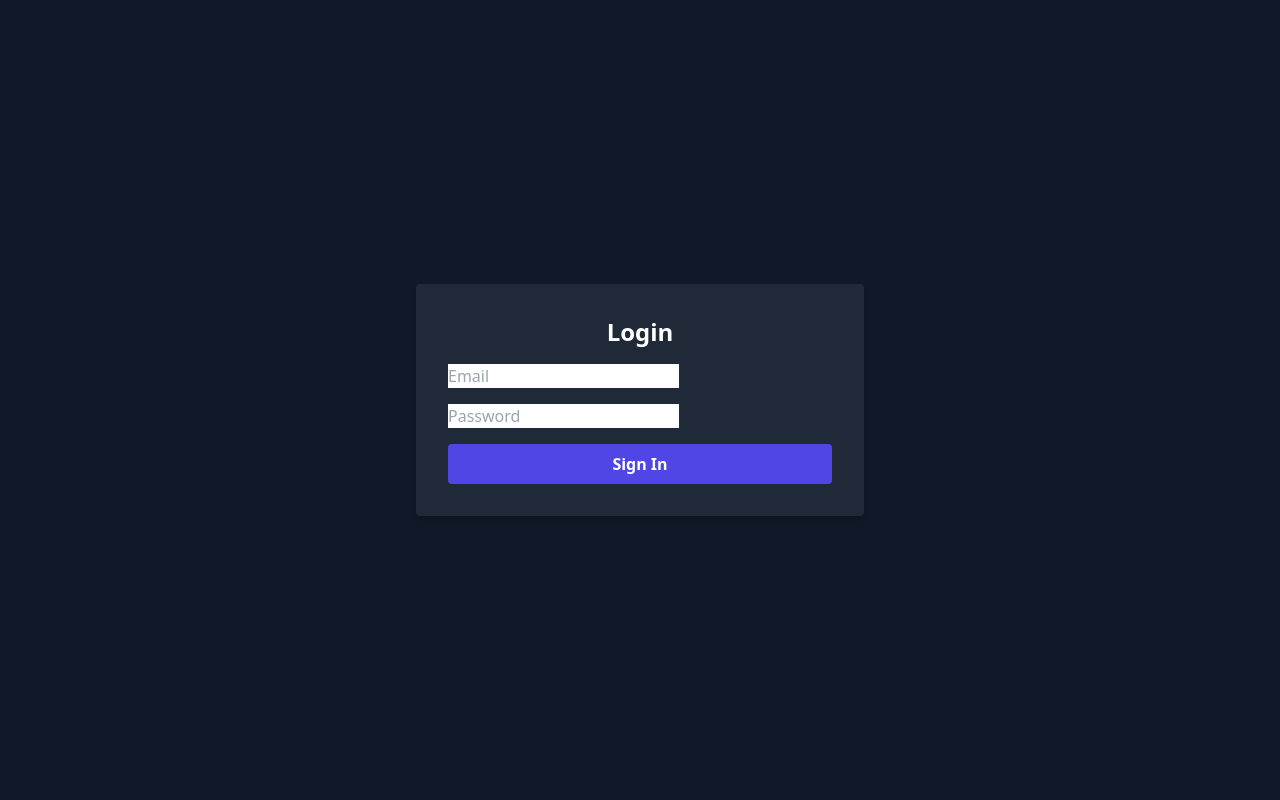
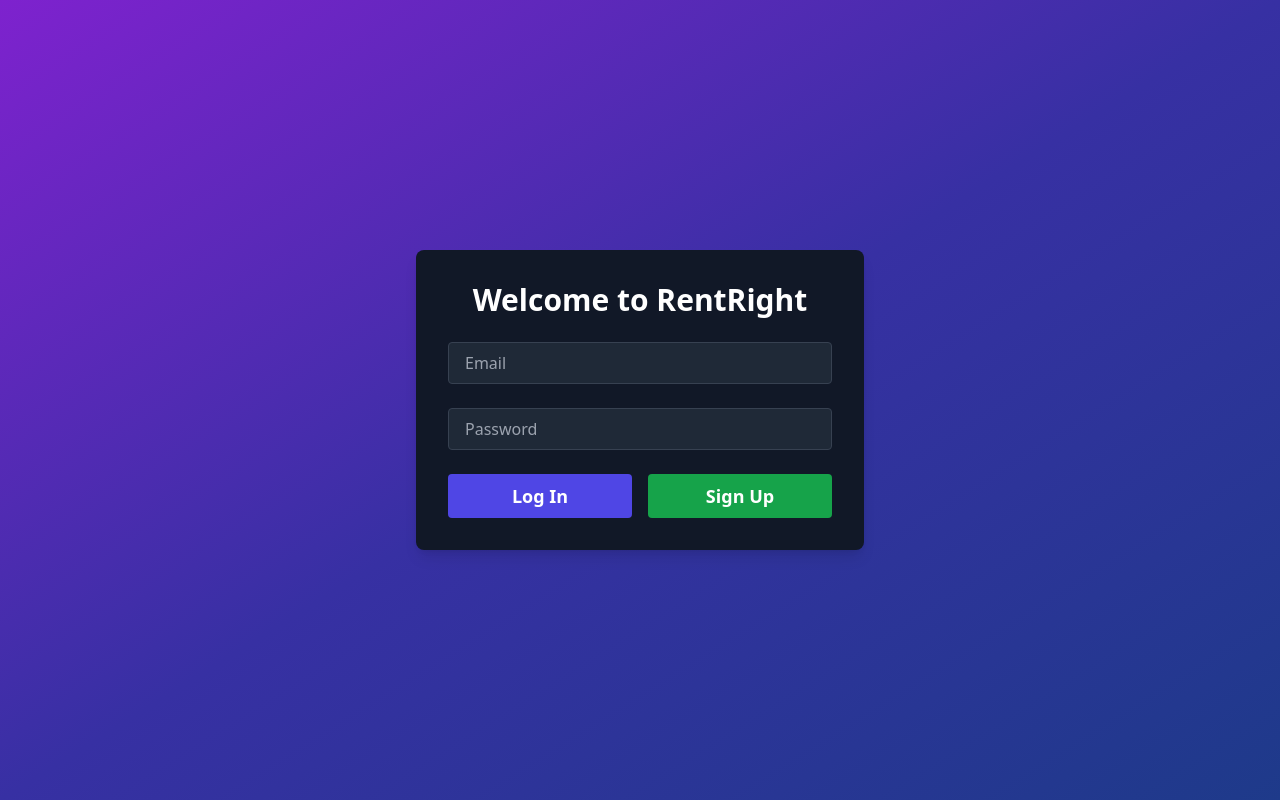
Before and after one commit to finnmcsherry21/rentright-app, a Next.js app: page /login in a window 1280 px wide. Built offline with nearby package versions, Linux system fonts and the light colour scheme.

Commit message:
Fix password input on login page

```diff
--- a/pages/landlord.tsx
+++ b/pages/landlord.tsx
@@ -1,14 +1,28 @@
 import { useEffect, useState } from 'react';
 import { db, auth } from '../src/firebase';
-import { collection, addDoc, query, onSnapshot, orderBy, Timestamp } from 'firebase/firestore';
+import {
+  collection,
+  addDoc,
+  query,
+  onSnapshot,
+  orderBy,
+  Timestamp,
+  DocumentData,
+} from 'firebase/firestore';
 import { onAuthStateChanged } from 'firebase/auth';
 import Navbar from '../components/Navbar';
 import useAuthProtection from '../src/hooks/useAuthProtection';
 
+interface Message extends DocumentData {
+  text: string;
+  sender: string;
+  timestamp: Timestamp;
+}
+
 export default function LandlordChat() {
   useAuthProtection();
   const [message, setMessage] = useState('');
-  const [messages, setMessages] = useState<any[]>([]);
+  const [messages, setMessages] = useState<Message[]>([]);
   const [user, setUser] = useState<any>(null);
 
   useEffect(() => {
@@ -18,7 +32,7 @@
 
     const q = query(collection(db, 'messages'), orderBy('timestamp'));
     const unsubscribeMessages = onSnapshot(q, (snapshot) => {
-      const msgs = snapshot.docs.map((doc) => doc.data());
+      const msgs = snapshot.docs.map((doc) => doc.data() as Message);
       setMessages(msgs);
     });
 
@@ -51,6 +65,9 @@
           {messages.map((msg, index) => (
             <div key={index} className="mb-2">
               <strong>{msg.sender}:</strong> {msg.text}
+              <div className="text-xs text-gray-500">
+                {msg.timestamp?.toDate().toLocaleString()}
+              </div>
             </div>
           ))}
         </div>
@@ -58,12 +75,17 @@
         <form onSubmit={sendMessage} className="flex gap-2">
           <input
             type="text"
-            className="flex-1 border p-2 rounded"
+            className="flex-1 border p-2 rounded text-black" // fixes invisible typing
             placeholder="Type your message..."
             value={message}
             onChange={(e) => setMessage(e.target.value)}
           />
-          <button className="bg-purple-600 text-white px-4 py-2 rounded hover:bg-purple-700">Send</button>
+          <button
+            type="submit"
+            className="bg-purple-600 text-white px-4 py-2 rounded hover:bg-purple-700"
+          >
+            Send
+          </button>
         </form>
       </div>
     </>
--- a/pages/login.tsx
+++ b/pages/login.tsx
@@ -1,48 +1,77 @@
 import { useState } from 'react';
+import { useRouter } from 'next/router';
 
 export default function Login() {
   const [email, setEmail] = useState('');
   const [password, setPassword] = useState('');
+  const router = useRouter();
 
-  const handleSubmit = (e: React.FormEvent) => {
+  // Dummy user data (for testing only)
+  const dummyUser = {
+    email: 'test@example.com',
+    password: 'password123',
+  };
+
+  const handleLogin = (e: React.FormEvent) => {
     e.preventDefault();
-    // add your login logic here
+    if (email === dummyUser.email && password === dummyUser.password) {
+      alert('Login successful!');
+      router.push('/');
+    } else {
+      alert('Invalid email or password.');
+    }
+  };
+
+  const handleSignup = (e: React.FormEvent) => {
+    e.preventDefault();
+    if (email && password) {
+      alert('Signup successful! (Simulated)');
+      router.push('/');
+    } else {
+      alert('Please enter an email and password to sign up.');
+    }
   };
 
   return (
-    <div className="min-h-screen flex items-center justify-center bg-gray-900 text-white">
-      <form
-        onSubmit={handleSubmit}
-        className="bg-gray-800 p-8 rounded shadow-md w-full max-w-md space-y-4"
-      >
-        <h1 className="text-2xl font-bold text-center">Login</h1>
+    <div className="min-h-screen flex items-center justify-center bg-gradient-to-br from-purple-700 via-indigo-800 to-blue-900 text-white">
+      <form className="bg-gray-900 p-8 rounded-lg shadow-lg w-full max-w-md space-y-6">
+        <h1 className="text-3xl font-bold text-center">Welcome to RentRight</h1>
 
-        {/* Email */}
+        {/* Email input */}
         <input
-         type="email"             // ✅ allows normal text
-         placeholder="Email"
+          type="email"
+          placeholder="Email"
           value={email}
           onChange={(e) => setEmail(e.target.value)}
-          className="..."
+          className="w-full px-4 py-2 bg-gray-800 border border-gray-700 rounded focus:outline-none focus:ring-2 focus:ring-indigo-500"
+          required
         />
 
-
-        {/* Password */}
+        {/* Password input */}
         <input
-          type="password"          // ✅ hides text as dots
+          type="password"
           placeholder="Password"
           value={password}
           onChange={(e) => setPassword(e.target.value)}
-          className="..."
-/>
+          className="w-full px-4 py-2 bg-gray-800 border border-gray-700 rounded focus:outline-none focus:ring-2 focus:ring-indigo-500"
+          required
+        />
 
-
-        <button
-          type="submit"
-          className="w-full bg-indigo-600 hover:bg-indigo-700 py-2 rounded font-semibold transition"
-        >
-          Sign In
-        </button>
+        {/* Buttons */}
+        <div className="flex justify-between gap-4">
+          <button
+            onClick={handleLogin}
+            className="flex-1 bg-indigo-600 hover:bg-indigo-700 transition py-2 rounded text-lg font-semibold"
+          >
+            Log In
+          </button>
+          <button
+            onClick={handleSignup}
+            className="flex-1 bg-green-600 hover:bg-green-700 transition py-2 rounded text-lg font-semibold"
+          >
+            Sign Up
+          </button>
+        </div>
       </form>
     </div>
   );
```
